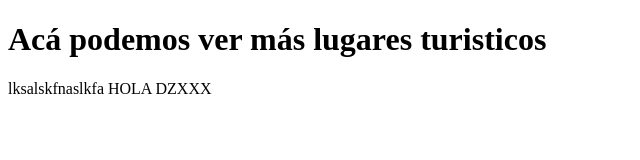
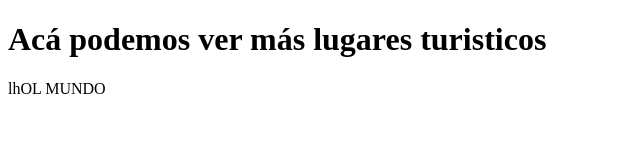
Before and after one commit to SfulMytam/Pagina---WankaTuri, a plain HTML site: page Otros.html in a window 1280 px wide. Shown: the whole page, without its empty margins (0-640 px from the left). Drawn offline with Linux system fonts and the light colour scheme.

Commit message:
CAMBIOS EN OTROS.HTML

```diff
--- a/Otros.html
+++ b/Otros.html
@@ -8,7 +8,8 @@
 <body>
     <h1>Acá podemos ver más lugares turisticos
     </h1>
-    <p>lksalskfnaslkfa HOLA DZXXX
+    <p>lhOL MUNDO
+
     </p>
 </body>
 </html>
```
